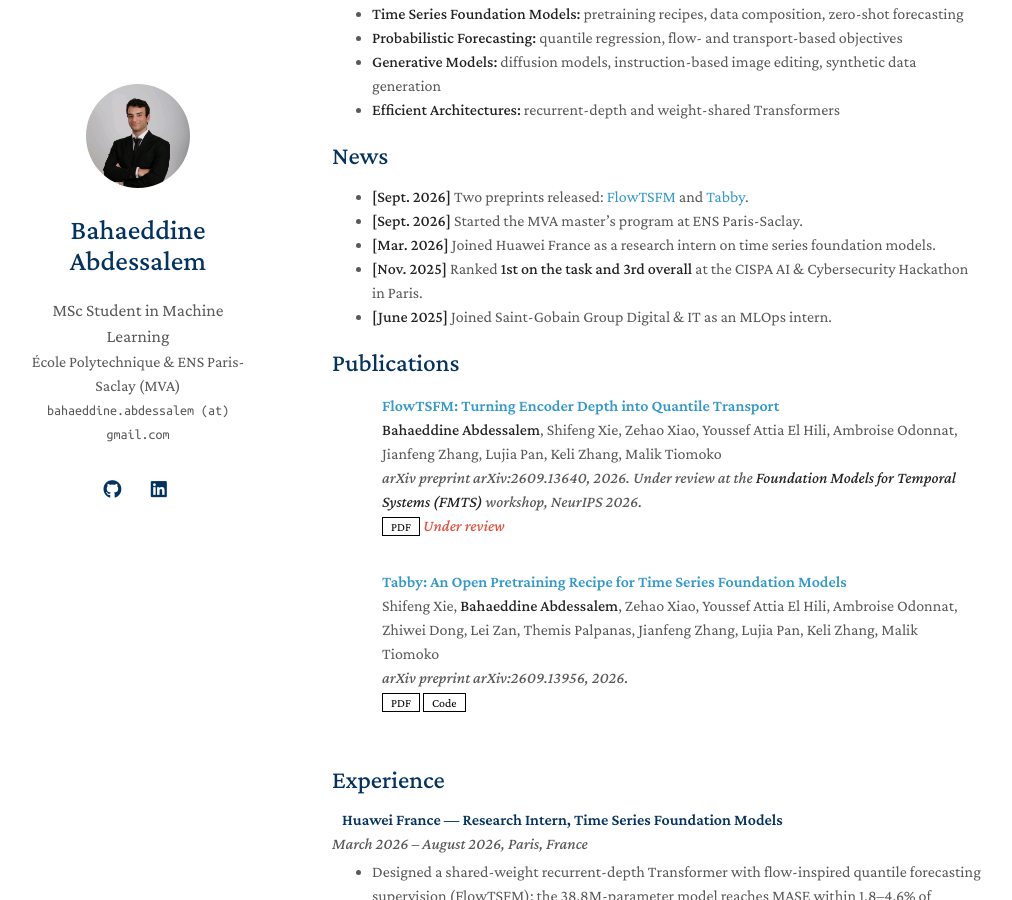
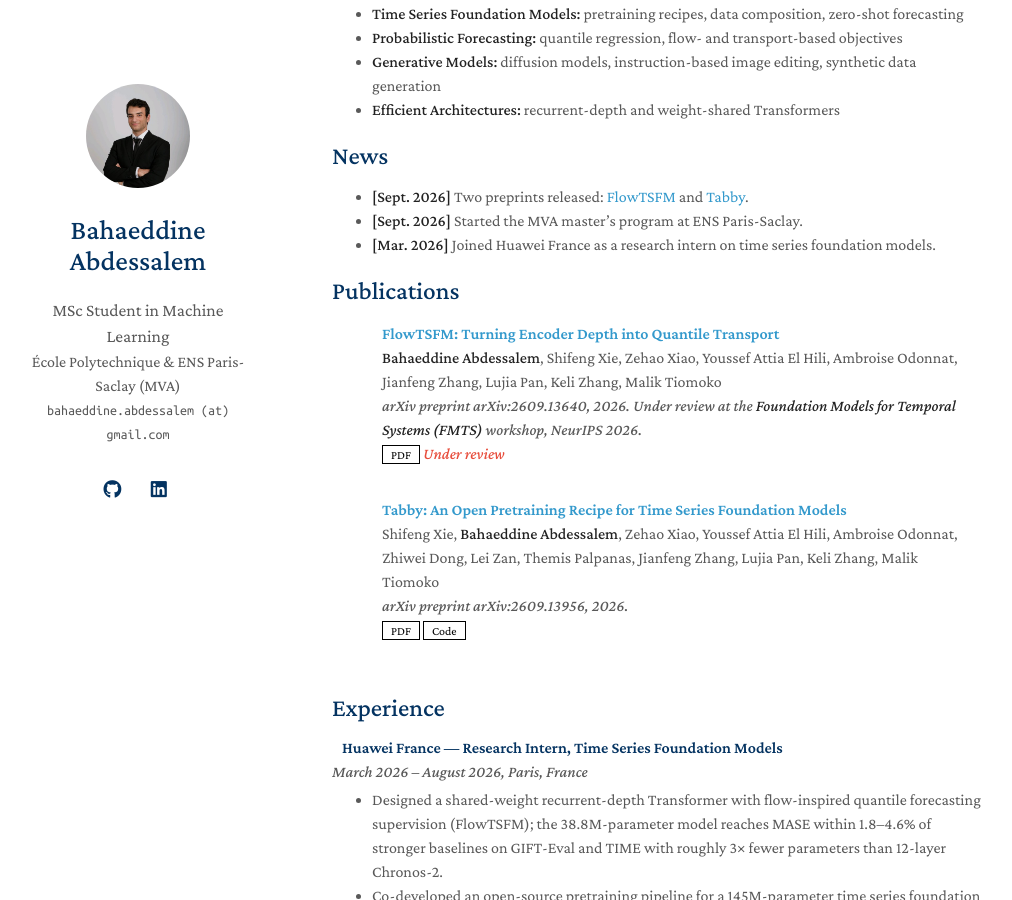
Before and after one commit to B1h14/B1h14.github.io, a Jekyll site: the page built from index.md, in a window 1280 px wide and 900 px high, scrolled down 377 px. Shown: the whole window, without its empty margins (138-1150 px from the left). Built offline with Jekyll 4.4.1, drawn with Linux system fonts in a browser that asks for light colours; a style sheet for code colours, icons or effects is not loaded; our own code applies the rules of GitHub Pages for plain Markdown files.

Commit message:
Trim News to 2026 items
Co-Authored-By: Claude Opus 5 <noreply@anthropic.com>

```diff
--- a/index.md
+++ b/index.md
@@ -22,8 +22,6 @@ I am looking for a research internship in machine learning for 2027.
 - **[Sept. 2026]** Two preprints released: [FlowTSFM](https://arxiv.org/abs/2609.13640) and [Tabby](https://arxiv.org/abs/2609.13956).
 - **[Sept. 2026]** Started the MVA master's program at ENS Paris-Saclay.
 - **[Mar. 2026]** Joined Huawei France as a research intern on time series foundation models.
-- **[Nov. 2025]** Ranked **1st on the task and 3rd overall** at the CISPA AI & Cybersecurity Hackathon in Paris.
-- **[June 2025]** Joined Saint-Gobain Group Digital & IT as an MLOps intern.
 
 {% include_relative _includes/publications.md %}
 
```
